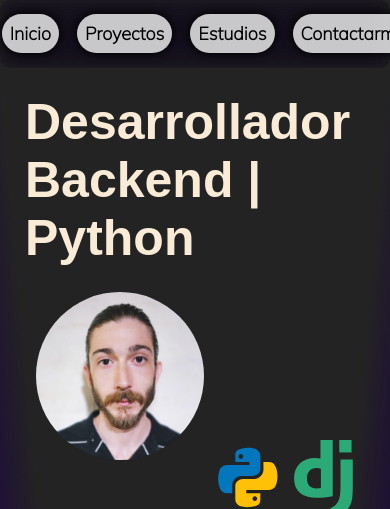
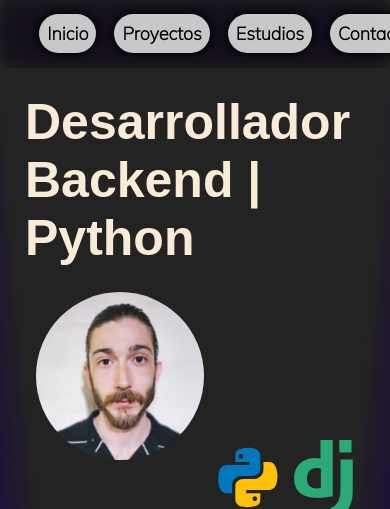
Before and after one commit to Stradivariuskein/portafolio-responsiv, a plain HTML site: page index.html in a window 390 px wide. Shown: the top 509 px of the page. Drawn offline with Linux system fonts and the light colour scheme.

Commit message:
fix nav ui padding in low resolution

```diff
--- a/my-style.css
+++ b/my-style.css
@@ -523,7 +523,7 @@
         /* responsive media */
     @media (max-width: 400px) {
         nav {
-            padding-left: 25px;
+            padding-left: 100px;
         }
     }
 
```
